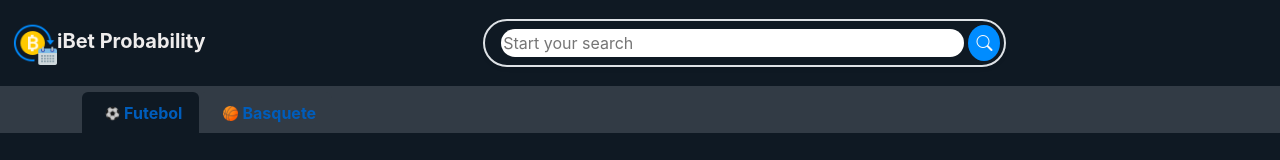
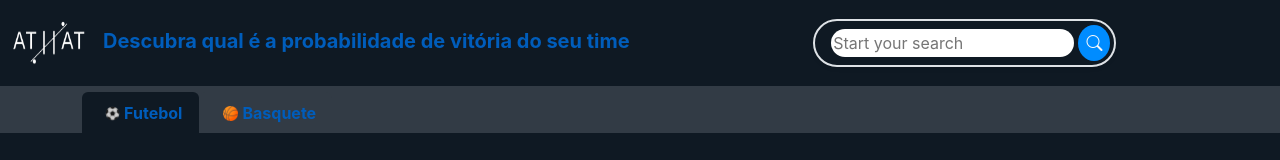
Before and after one commit to diniznaomi/WebForum, a React (Create React App) app: page / in a window 1280 px wide. Shown: the top 160 px of the page. Built offline with nearby package versions, Linux system fonts and the light colour scheme.

Commit message:
feat: logo

```diff
--- a/src/Components/NavBar/Navbar.css
+++ b/src/Components/NavBar/Navbar.css
@@ -3,7 +3,8 @@
     color: #eeecec;
 }
 .titleStyle{
-    color: #eeecec;
+    color: #005dbb;
+    font-weight: bold;
 }
 .searchButton{
     background-color: #008CFF;
--- a/src/Components/NavBar/Navbar.js
+++ b/src/Components/NavBar/Navbar.js
@@ -8,12 +8,12 @@ export const Navbar = () => {
 				<span className="navbar-brand">
 					<img
 						src={logo}
-						width="45"
+						width="75"
 						height="44"
-						alt="logo"
+						alt="dados-logo"
 					/>
-					<span className="mt-4 titleStyle">
-						<b>iBet Probability</b>
+					<span className="m-3 titleStyle">
+						Descubra qual é a probabilidade de vitória do seu time
 					</span>
 				</span>
 				<button
```
Also changed, not shown: src/Utils/images/dadosLogo.png (added), src/Utils/images/logo.png.
